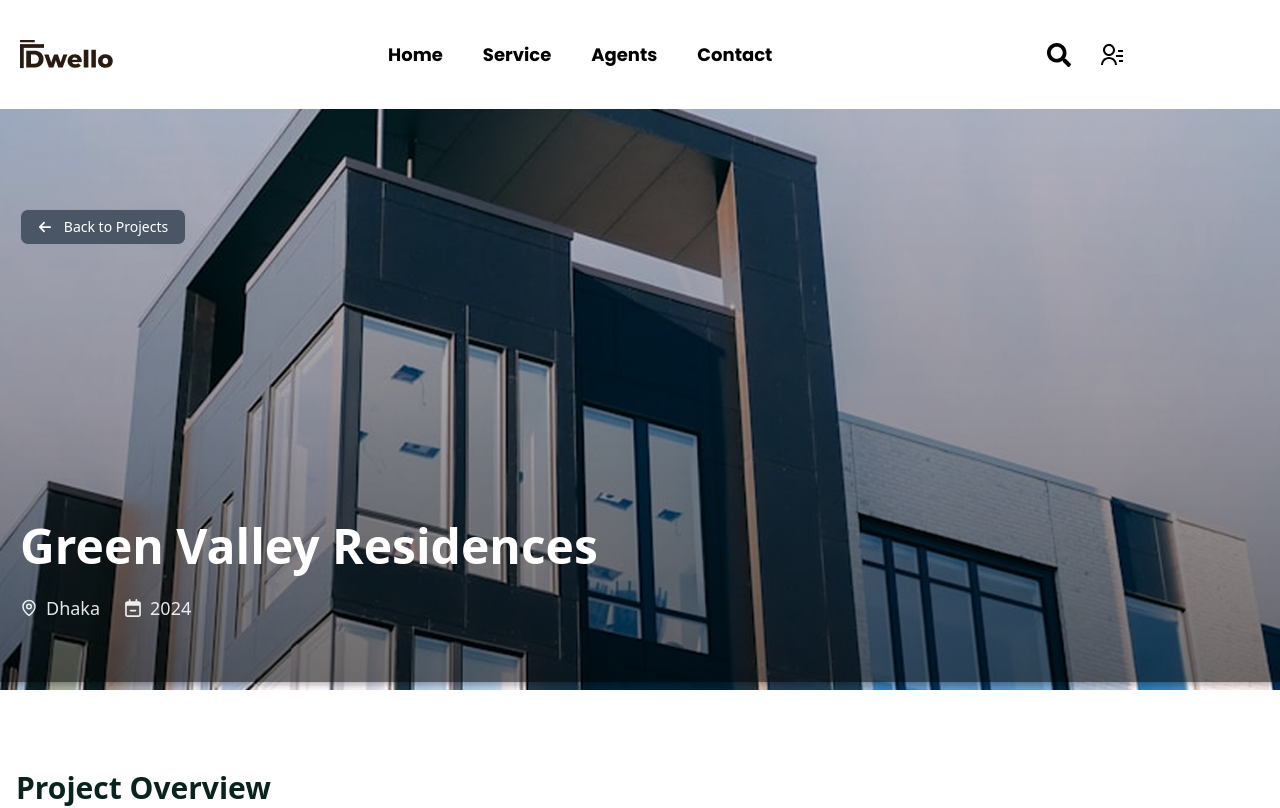
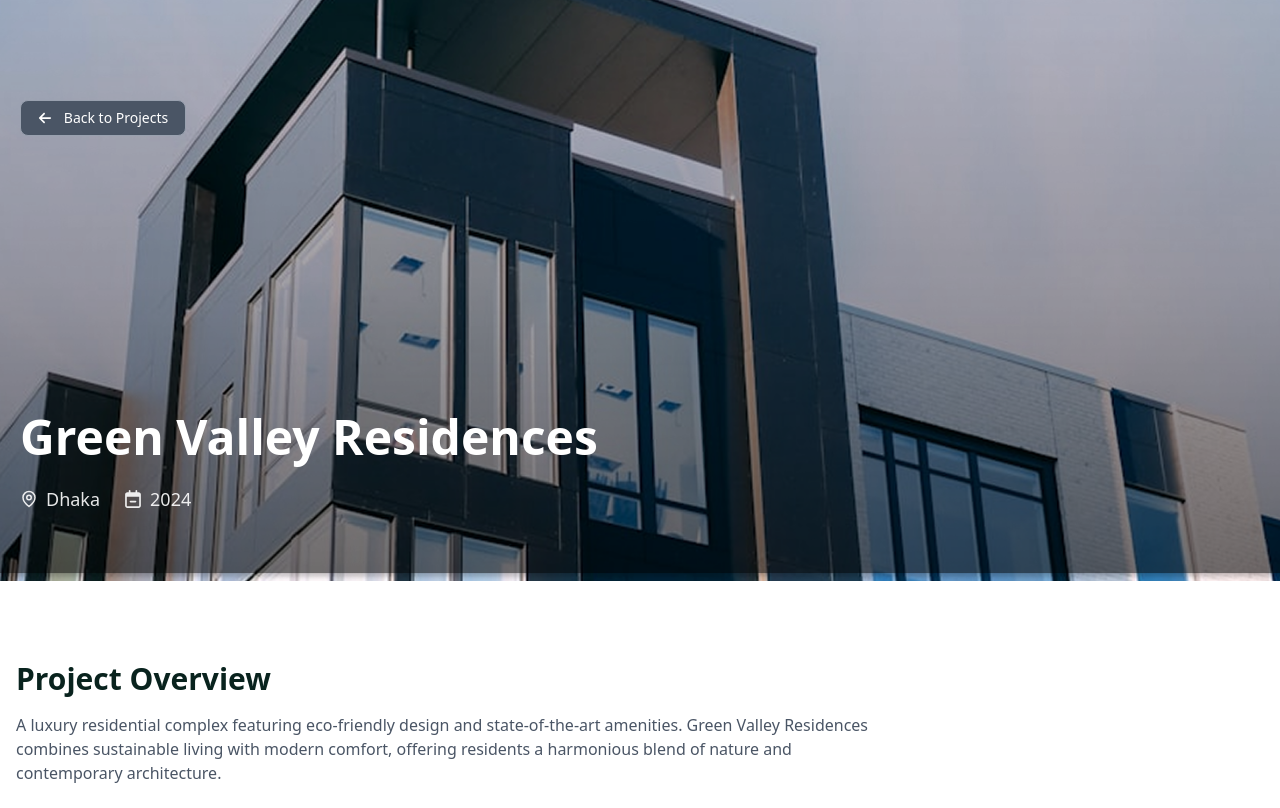
Before and after one commit to mahirTheCoder/dwello-next-js-project, a Next.js app: page / in a window 1280 px wide. Shown: the top 808 px of the page. Built offline with nearby package versions, Linux system fonts and the light colour scheme.

Commit message:
update 2

```diff
--- a/src/app/Componets/Navbar.jsx
+++ b/src/app/Componets/Navbar.jsx
@@ -8,9 +8,9 @@ import Link from "next/link";
 const Navbar = () => {
   return (
     <>
-      <section id="navbar">
+      {/* <section id="navbar">
         <div className="container">
-          <div className="navItems flex justify-between items-center  py-10">
+          <div className="navItems flex justify-between flex-wrap items-center  py-10">
             <div className="img-part">
                 <Link href={'/'}>
               <Image src={logo} alt="logo" width={93} height={29} />
@@ -57,7 +57,7 @@ const Navbar = () => {
             </div>
           </div>
         </div>
-      </section>
+      </section> */}
     </>
   );
 };
```
